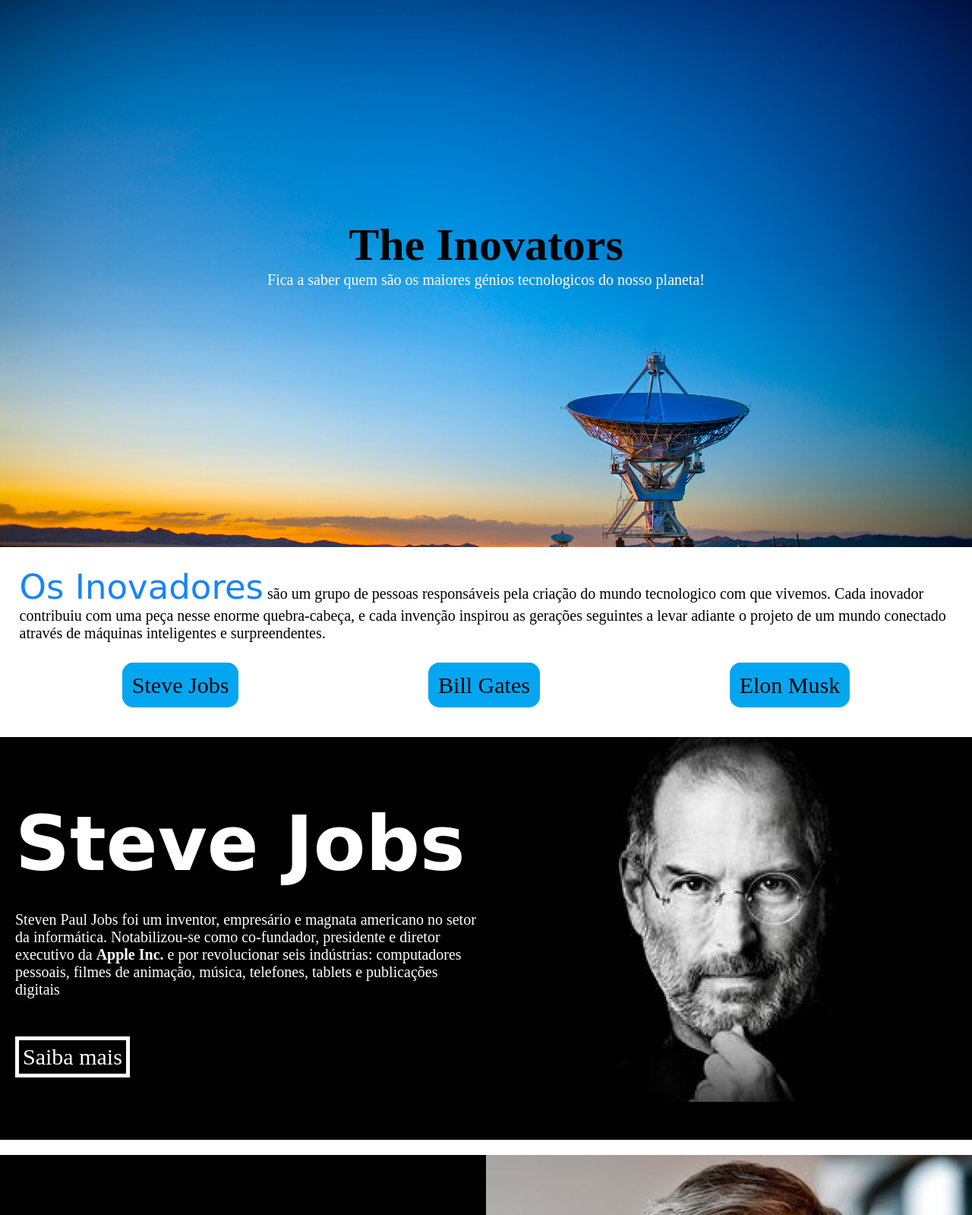
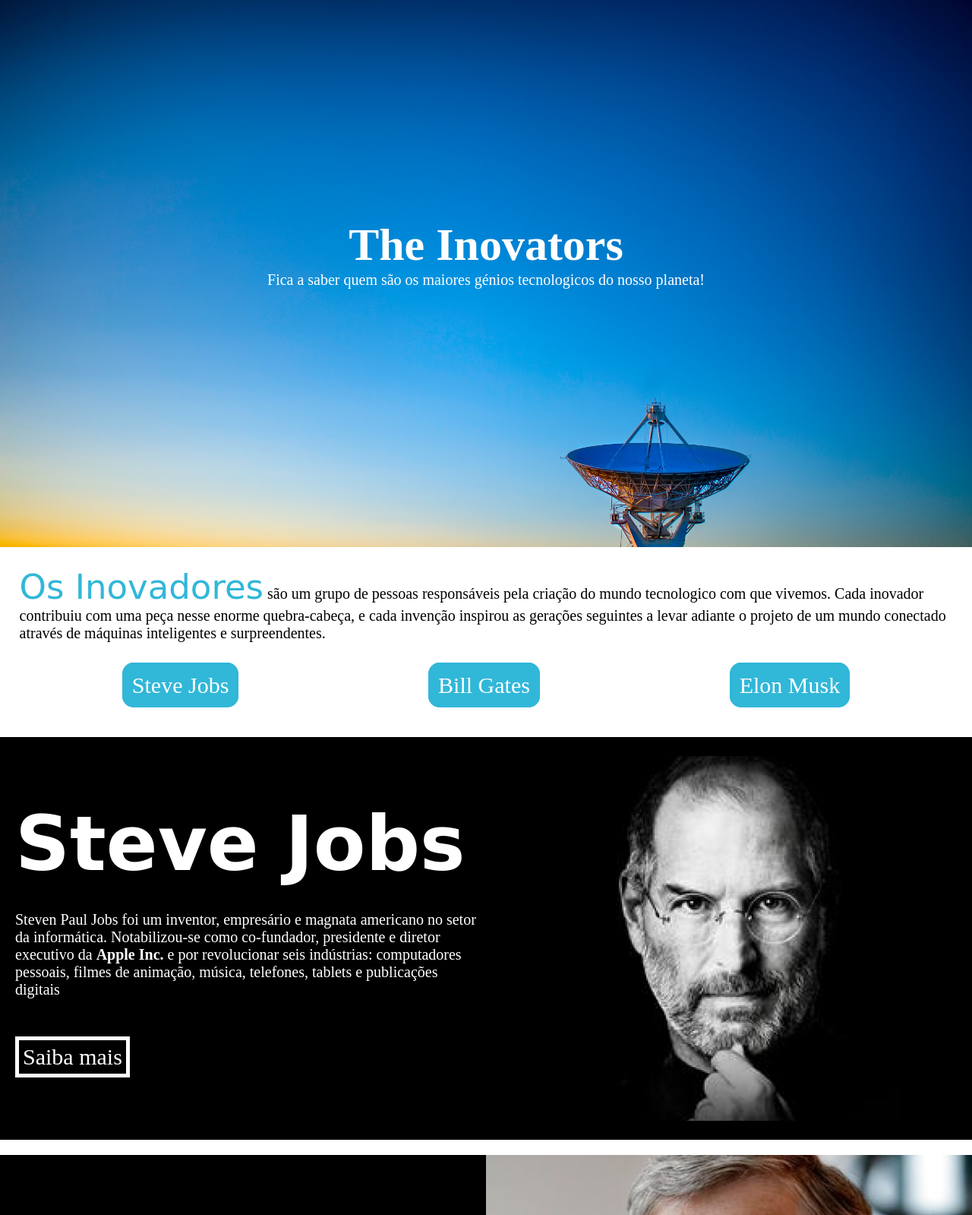
Before and after one commit to TiagoVazFaria/TiagoVazFaria.github.io, a plain HTML site: page index.html in a window 1280 px wide. Shown: the top 1599 px of the page at 76% size. Drawn offline with Linux system fonts and the light colour scheme; a web font is replaced by a local one.

Commit message:
Update style.css

```diff
--- a/style.css
+++ b/style.css
@@ -7,7 +7,6 @@
 .banner{
     background-image: url(imagens/banner.jpg);
     background-size: cover;
-    background-position: center;
     height: 90vh;
 }
 
@@ -15,17 +14,15 @@
     top: 40%;
     text-align: center;
     position: relative;
+    color:white;
+    font-family: 'Andada Pro', serif;
 }
 
 .banner-info h1{
-    color:black;
-    font-family: 'Andada Pro', serif;
     font-size: 60px;
 }
 
 .banner-info p{
-    color:white;
-    font-family: 'Andada Pro', serif;
     font-size: 20px;
 }
 
@@ -40,7 +37,7 @@
 }
 
 .texto-principal span{
-    color: #1685f4;
+    color: rgb(49, 183, 216);
     font-size: 45px;
     font-family: 'Ephesis', cursive;
 }
@@ -55,15 +52,19 @@ li {
     margin: 0px 10%;
     display: inline;
     font-size: 30px;
-    border: 3px solid rgb(4, 166, 241);
+    border: 3px solid rgb(49, 183, 216);
     border-radius: 15px;
     padding: 10px;
-    background-color: rgb(4, 166, 241);
+    background-color: rgb(49, 183, 216);
     color:white;
 }
 li a{
+    color:white;
+    text-decoration: none;
+}
+
+li a:hover{
     color:black;
-    text-decoration: none;
 }
 
 li:hover{
@@ -77,7 +78,7 @@ li:hover{
     min-height: 60vh;
     margin-bottom:20px;
     background-repeat: no-repeat;
-    background-position: 100% 0;
+    background-position: right;
     background-size:50%;
 }
 
@@ -110,7 +111,7 @@ li:hover{
 }
 
 .person-info a:hover{
-    background-color: turquoise;
+    background-color: rgb(49, 183, 216);
     color:black;
 }
 
@@ -129,7 +130,7 @@ li:hover{
 
 .footer{
     text-align: center;
-    background-color: rgb(4, 166, 241);
+    background-color: rgb(49, 183, 216);
     padding: 50px;
 }
 
```
